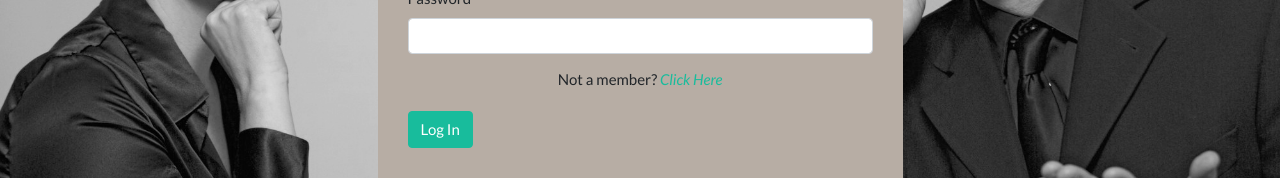
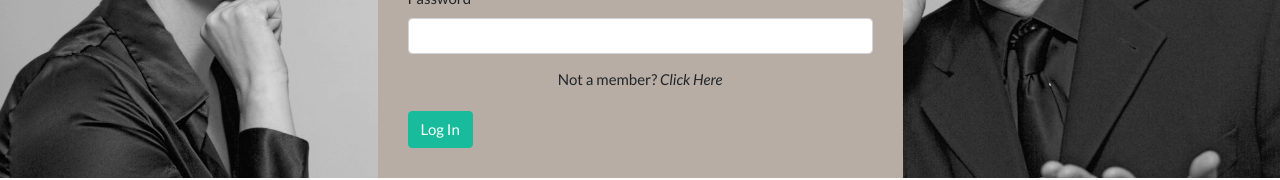
Before and after one commit to github-marti/Date-Rescue, a React (Create React App) app in the folder client/: page /login in a window 1280 px wide. Shown: the part 317-497 px from the top of the page. Built offline with nearby package versions, Linux system fonts and the light colour scheme.

Commit message:
Revert "changed login and signup to refer to each other and trying to fix update modal bug"
This reverts commit e704904ef596d3ef0b9fc32eb453280096eafdd5.

```diff
--- a/client/src/components/Login/index.js
+++ b/client/src/components/Login/index.js
@@ -98,7 +98,7 @@ const Login = function () {
                     />
                   </FormGroup>
                 </Col>
-                <h6>Not a member? <a href="#"><i className="click" color="light" onClick={handleClick}>Click Here</i></a></h6>
+                <h6>Not a member? <i className="click" color="light" onClick={handleClick}>Click Here</i></h6>
                 <Button className="btn1" color="success">Log In</Button>
               </Form>
             </Col>
--- a/client/src/components/SignUp/index.js
+++ b/client/src/components/SignUp/index.js
@@ -98,9 +98,14 @@ function SignUp() {
                   </FormGroup>
                 </Col>
                 <Button type="submit" className="btn" color="success">Join Today</Button>
-                <h6><a href="/">Return to login</a></h6>
               </Form></Col>
           </row>
+          <br></br>
+          <br></br>
+          <br></br>
+          <br></br>
+          <br></br>
+          <br></br>
         </Container>
       </div>
   );
--- a/client/src/components/UpdateModal/index.js
+++ b/client/src/components/UpdateModal/index.js
@@ -17,8 +17,6 @@ function UpdateModal(props) {
 
     return (
         <Modal isOpen={props.show}>
-            {state.newEvent ? (
-                <div>
             <ModalHeader closeButton>
                 <h3>Update-a-Date</h3>
             </ModalHeader>
@@ -69,8 +67,6 @@ function UpdateModal(props) {
                     Update
                 </Button>
             </ModalFooter>
-                </div>
-            ) : <></>}
         </Modal>
     )
 };
```
Lines whose indentation alone changed are shown as unchanged.
